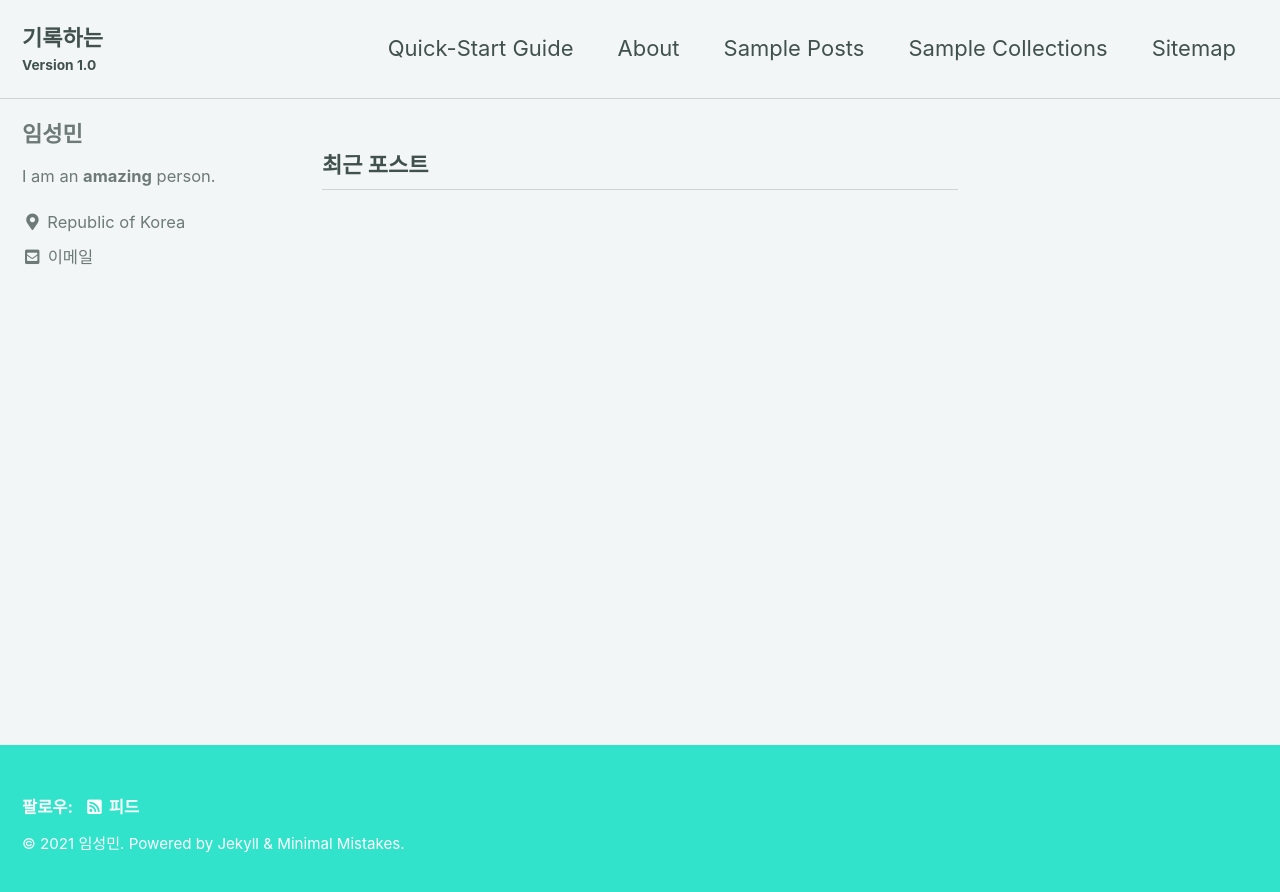
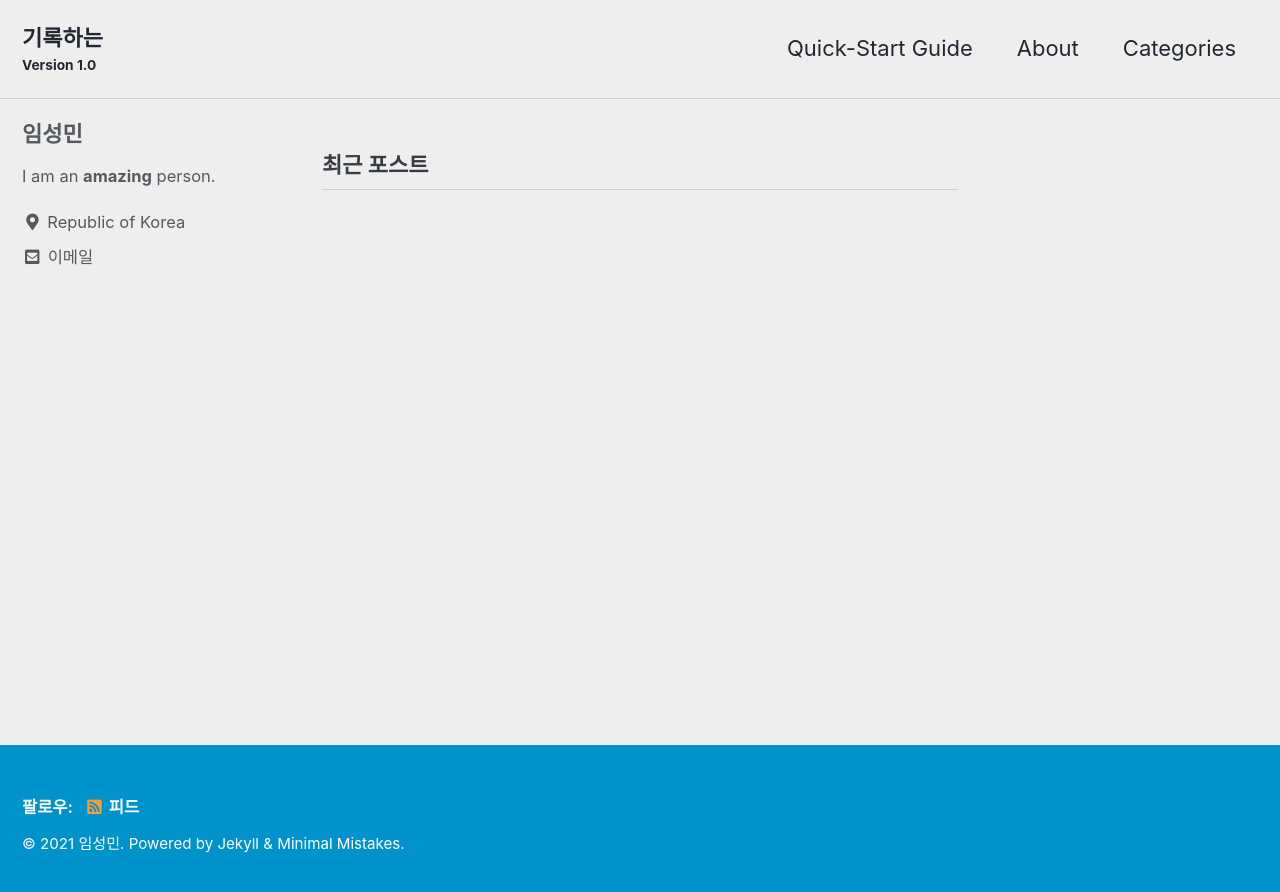
Before and after one commit to sungminim/sungminim.github.io, a Jekyll site: the page built from index.html, in a window 1280 px wide. Shown: the top 892 px of the page. Built offline with Jekyll 4.4.1, drawn with Linux system fonts in a browser that asks for light colours; cached includes are drawn as plain includes; the list of posts is cut into pages by our own code.

Commit message:
thema changed

```diff
--- a/_config.yml
+++ b/_config.yml
@@ -12,7 +12,7 @@
 
 # theme                  : "minimal-mistakes-jekyll"
 # remote_theme           : "mmistakes/minimal-mistakes"
-minimal_mistakes_skin    : "mint" # "air", "aqua", "contrast", "dark", "dirt", "neon", "mint", "plum", "sunrise"
+minimal_mistakes_skin    : "air" # "air", "aqua", "contrast", "dark", "dirt", "neon", "mint", "plum", "sunrise"
 
 # Site Settings
 locale                   : "ko-KR"
--- a/_data/navigation.yml
+++ b/_data/navigation.yml
@@ -4,9 +4,5 @@ main:
     url: https://mmistakes.github.io/minimal-mistakes/docs/quick-start-guide/
   - title: "About"
     url: https://mmistakes.github.io/minimal-mistakes/about/
-  - title: "Sample Posts"
+  - title: "Categories"
     url: /year-archive/
-  - title: "Sample Collections"
-    url: /collection-archive/
-  - title: "Sitemap"
-    url: /sitemap/
```
